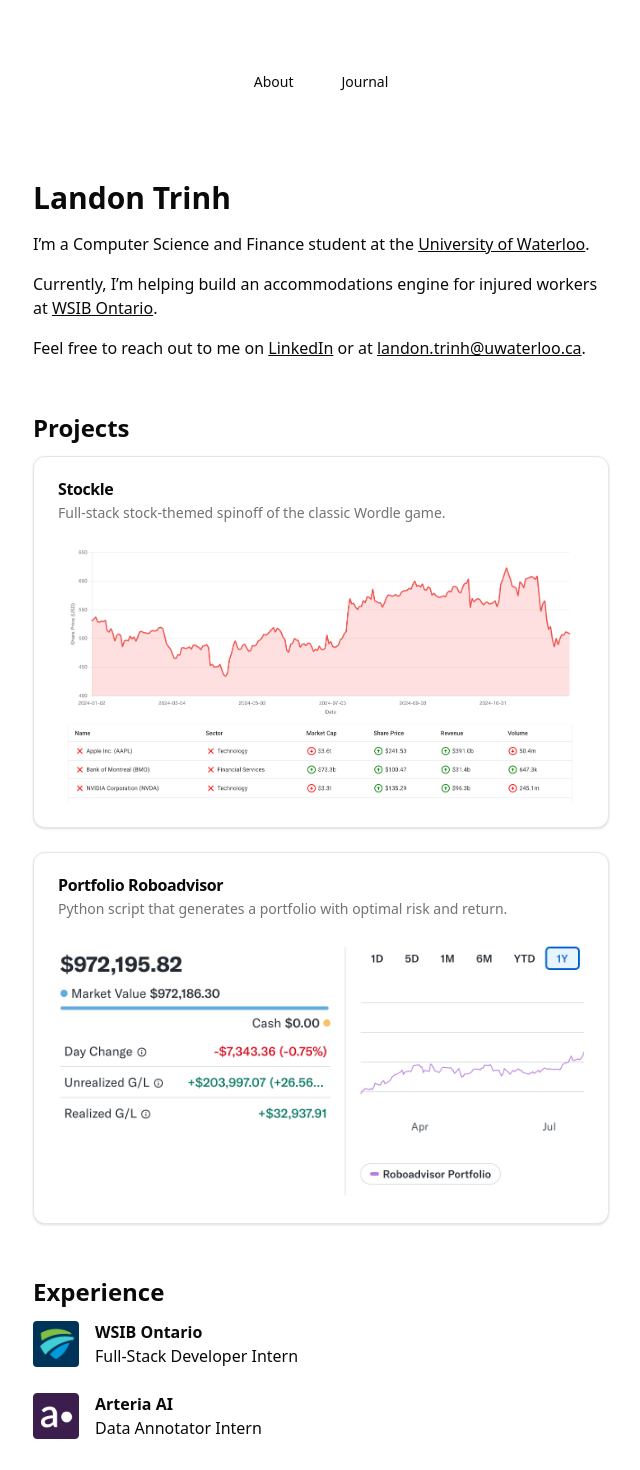
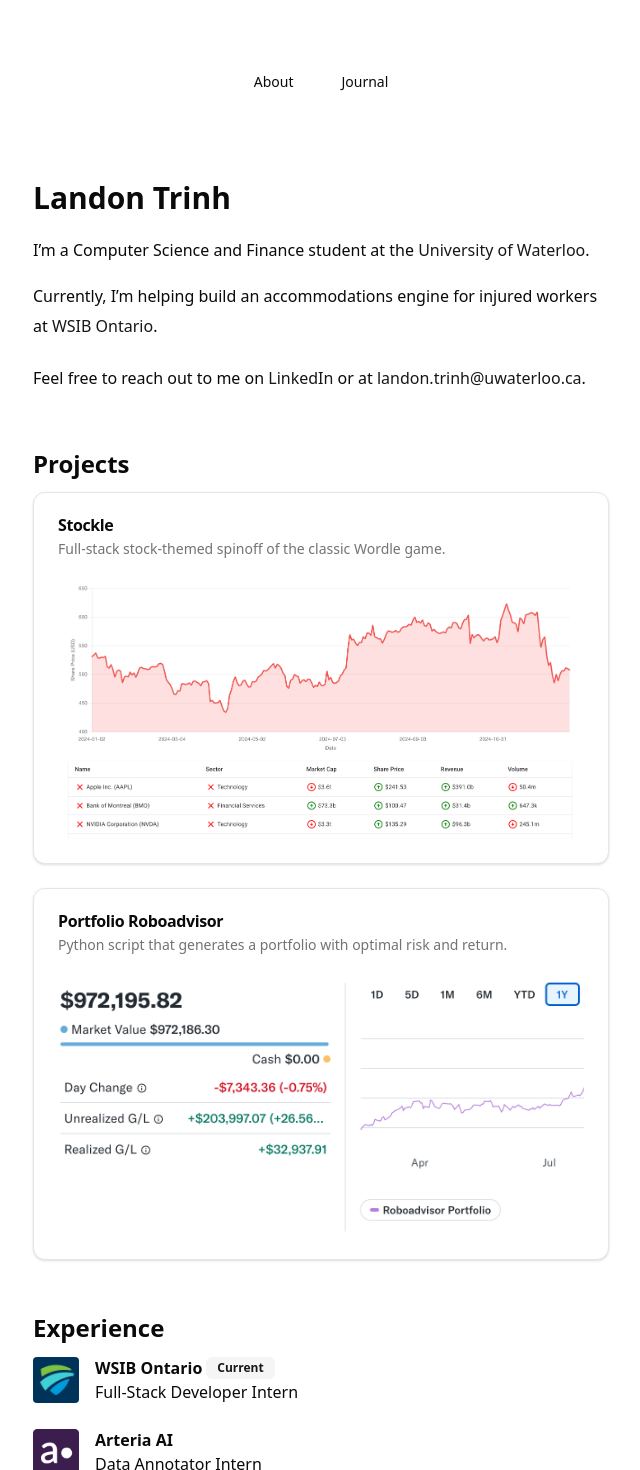
Before and after one commit to landont168/personal-portfolio, a Next.js app: page / in a window 1280 px wide. Shown: the top 1470 px of the page, without its empty margins (319-959 px from the left). Built offline with nearby package versions, Linux system fonts and the light colour scheme.

Commit message:
add links and badge

```diff
--- /dev/null
+++ b/components/Link.tsx
@@ -0,0 +1,17 @@
+import { Button } from "@/components/ui/button";
+import { ReactNode } from "react";
+
+interface LinkProps {
+  url: string;
+  children: ReactNode;
+}
+
+export default function Link({ url, children }: LinkProps) {
+  return (
+    <Button asChild variant="link" className="p-0">
+      <a href={url} target="_blank" rel="noopener noreferrer">
+        <div className="text-base">{children}</div>
+      </a>
+    </Button>
+  );
+}
--- a/components/Underline.tsx
+++ /dev/null
@@ -1,17 +0,0 @@
-interface UnderlineProps {
-  url: string;
-  text: string;
-}
-
-export default function Underline({ url, text }: UnderlineProps) {
-  return (
-    <a
-      href={url}
-      target="_blank"
-      rel="noopener noreferrer"
-      className="underline hover:decoration-slate-600"
-    >
-      {text}
-    </a>
-  );
-}
--- a/components/sections/About.tsx
+++ b/components/sections/About.tsx
@@ -1,38 +1,33 @@
-import Underline from "../Underline";
+import Link from "@/components/Link";
 
 export default function About() {
   return (
     <section>
       <h1 className="text-3xl font-bold my-4">Landon Trinh</h1>
       <div className="flex flex-col gap-y-4">
-        <p>
+        <div>
           I&rsquo;m a Computer Science and Finance student at the{" "}
-          <Underline
-            url="https://uwaterloo.ca/computing-financial-management/"
-            text="University of Waterloo"
-          />
+          <Link url="https://uwaterloo.ca/computing-financial-management/">
+            University of Waterloo
+          </Link>
           .
-        </p>
+        </div>
 
-        <p>
+        <div>
           Currently, I&rsquo;m helping build an accommodations engine for
           injured workers at{" "}
-          <Underline url="https://www.wsib.ca/en" text="WSIB Ontario" />.
-        </p>
+          <Link url="https://www.wsib.ca/en">WSIB Ontario</Link>.
+        </div>
 
-        <p>
+        <div>
           Feel free to reach out to me on{" "}
-          <Underline
-            url="https://www.linkedin.com/in/landontrinh"
-            text="LinkedIn"
-          />{" "}
-          or at{" "}
-          <Underline
-            url="mailto:landon.trinh@uwaterloo.ca"
-            text="landon.trinh@uwaterloo.ca"
-          />
+          <Link url="https://www.linkedin.com/in/landontrinh">LinkedIn</Link> or
+          at{" "}
+          <Link url="mailto:landon.trinh@uwaterloo.ca">
+            landon.trinh@uwaterloo.ca
+          </Link>
           .
-        </p>
+        </div>
       </div>
     </section>
   );
--- a/components/sections/ExperienceCard.tsx
+++ b/components/sections/ExperienceCard.tsx
@@ -1,5 +1,6 @@
 import Image from "next/image";
 import { Experience } from "@/data/types";
+import { Badge } from "@/components/ui/badge";
 
 interface ExperienceCardProps {
   experience: Experience;
@@ -22,7 +23,10 @@
           height={46}
         />
         <div className="flex flex-col">
-          <p className="text-md font-bold">{experience.company}</p>
+          <div className="flex items-center gap-x-1">
+            <p className="text-md font-bold">{experience.company}</p>
+            {experience.current && <Badge variant="secondary">Current</Badge>}
+          </div>
           <p className="text-md">{experience.role}</p>
         </div>
       </div>
--- /dev/null
+++ b/components/ui/badge.tsx
@@ -0,0 +1,36 @@
+import * as React from "react"
+import { cva, type VariantProps } from "class-variance-authority"
+
+import { cn } from "@/lib/utils"
+
+const badgeVariants = cva(
+  "inline-flex items-center rounded-md border px-2.5 py-0.5 text-xs font-semibold transition-colors focus:outline-none focus:ring-2 focus:ring-ring focus:ring-offset-2",
+  {
+    variants: {
+      variant: {
+        default:
+          "border-transparent bg-primary text-primary-foreground shadow hover:bg-primary/80",
+        secondary:
+          "border-transparent bg-secondary text-secondary-foreground hover:bg-secondary/80",
+        destructive:
+          "border-transparent bg-destructive text-destructive-foreground shadow hover:bg-destructive/80",
+        outline: "text-foreground",
+      },
+    },
+    defaultVariants: {
+      variant: "default",
+    },
+  }
+)
+
+export interface BadgeProps
+  extends React.HTMLAttributes<HTMLDivElement>,
+    VariantProps<typeof badgeVariants> {}
+
+function Badge({ className, variant, ...props }: BadgeProps) {
+  return (
+    <div className={cn(badgeVariants({ variant }), className)} {...props} />
+  )
+}
+
+export { Badge, badgeVariants }
--- a/data/content.ts
+++ b/data/content.ts
@@ -22,6 +22,7 @@
     company: "WSIB Ontario",
     logo: "/logos/wsib-ontario-logo.jpeg",
     url: "https://www.wsib.ca/en",
+    current: true,
   },
   {
     role: "Data Annotator Intern",
--- a/data/types.ts
+++ b/data/types.ts
@@ -1,5 +1,4 @@
 export interface Project {
-  name: string;
   title: string;
   description: string;
   imageUrl: string;
@@ -11,6 +10,7 @@
   company: string;
   logo: string;
   url: string;
+  current?: boolean;
 }
 
 export interface Journal {
```
